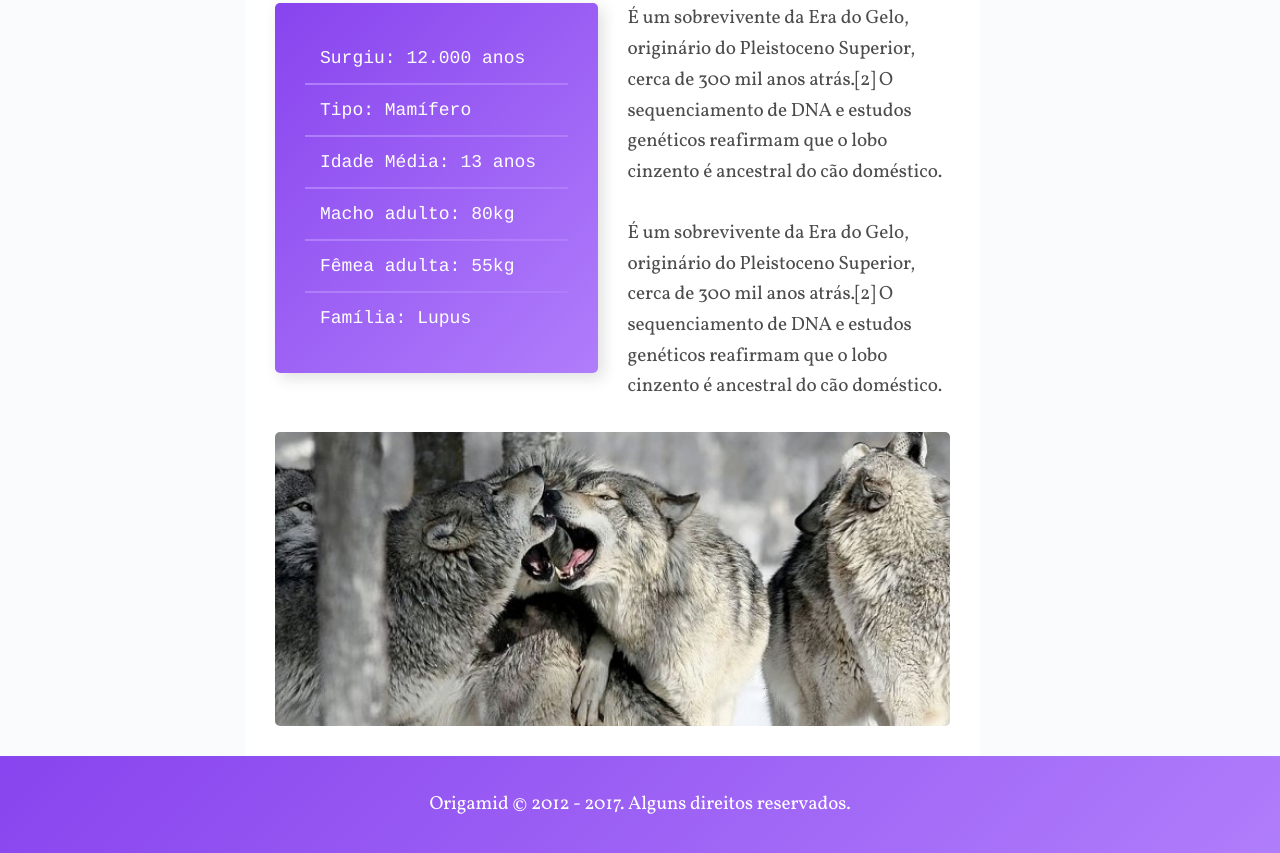
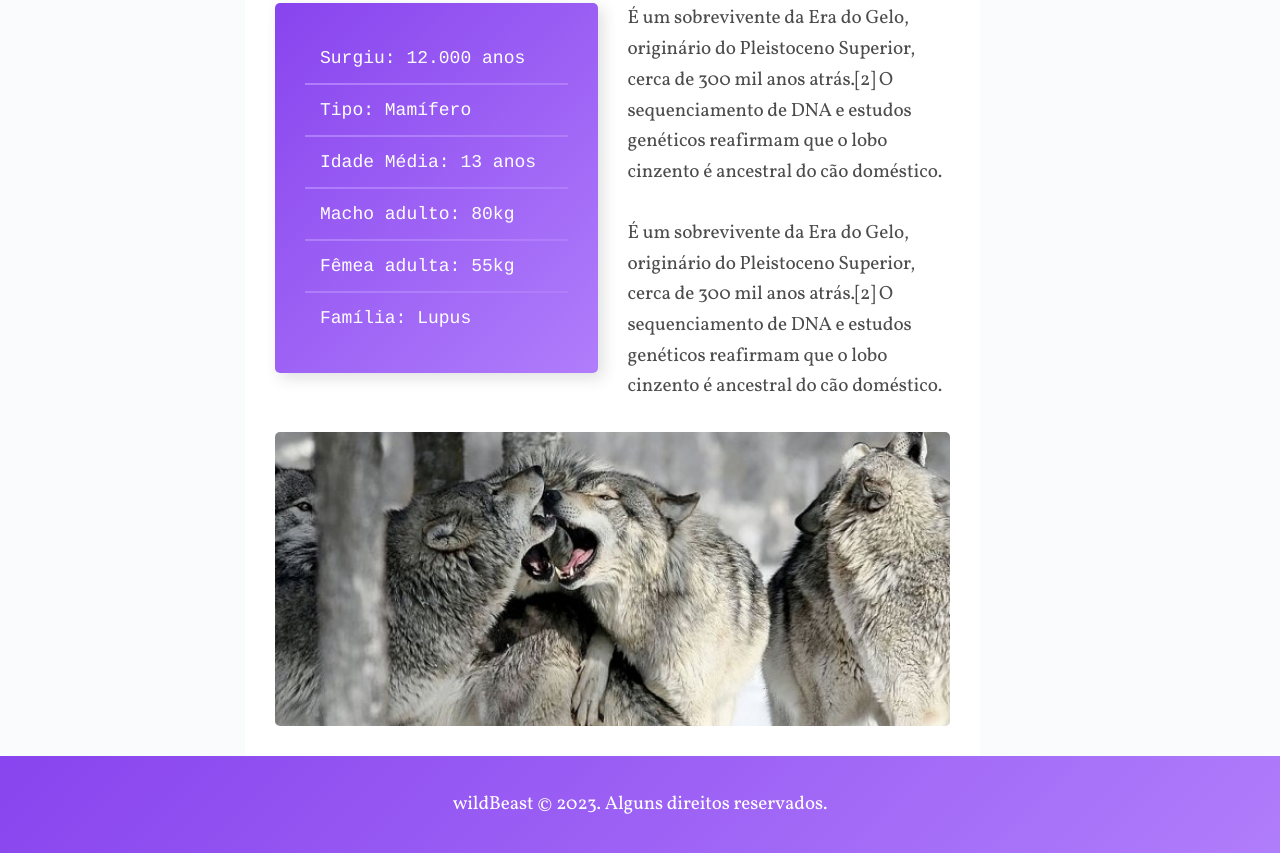
Before and after one commit to luiz-fg/wildBeast, a plain HTML site: page index.html in a window 1280 px wide. Shown: the part 1231-2084 px from the top of the page. Drawn offline with Linux system fonts and the light colour scheme.

Commit message:
Update index.html

```diff
--- a/index.html
+++ b/index.html
@@ -99,7 +99,7 @@
 
 
       <footer class="footer">
-        <p>Origamid © 2012 - 2017. Alguns direitos reservados.</p>
+        <p>wildBeast © 2023. Alguns direitos reservados.</p>
       </footer>
 
 
```
